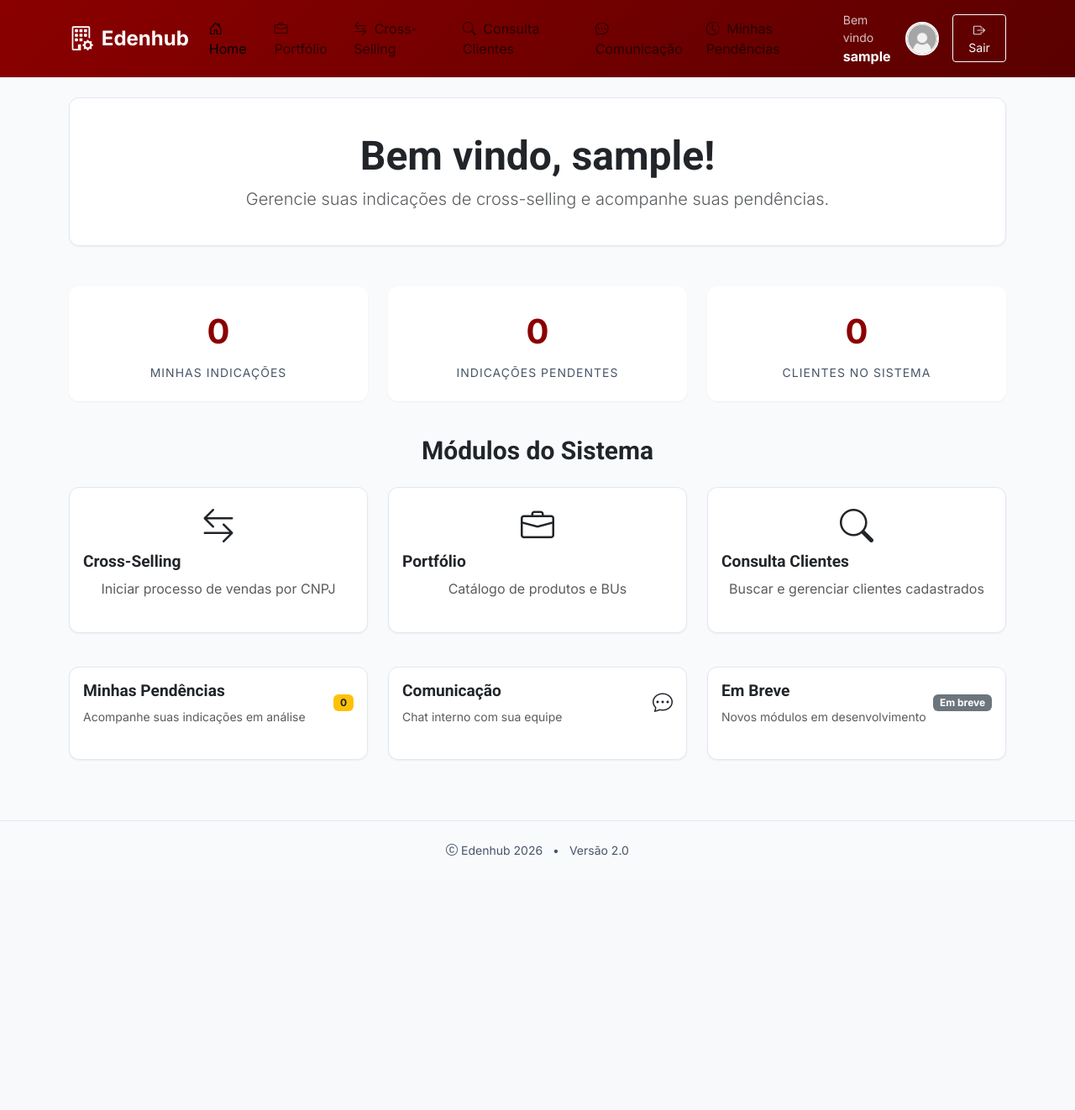
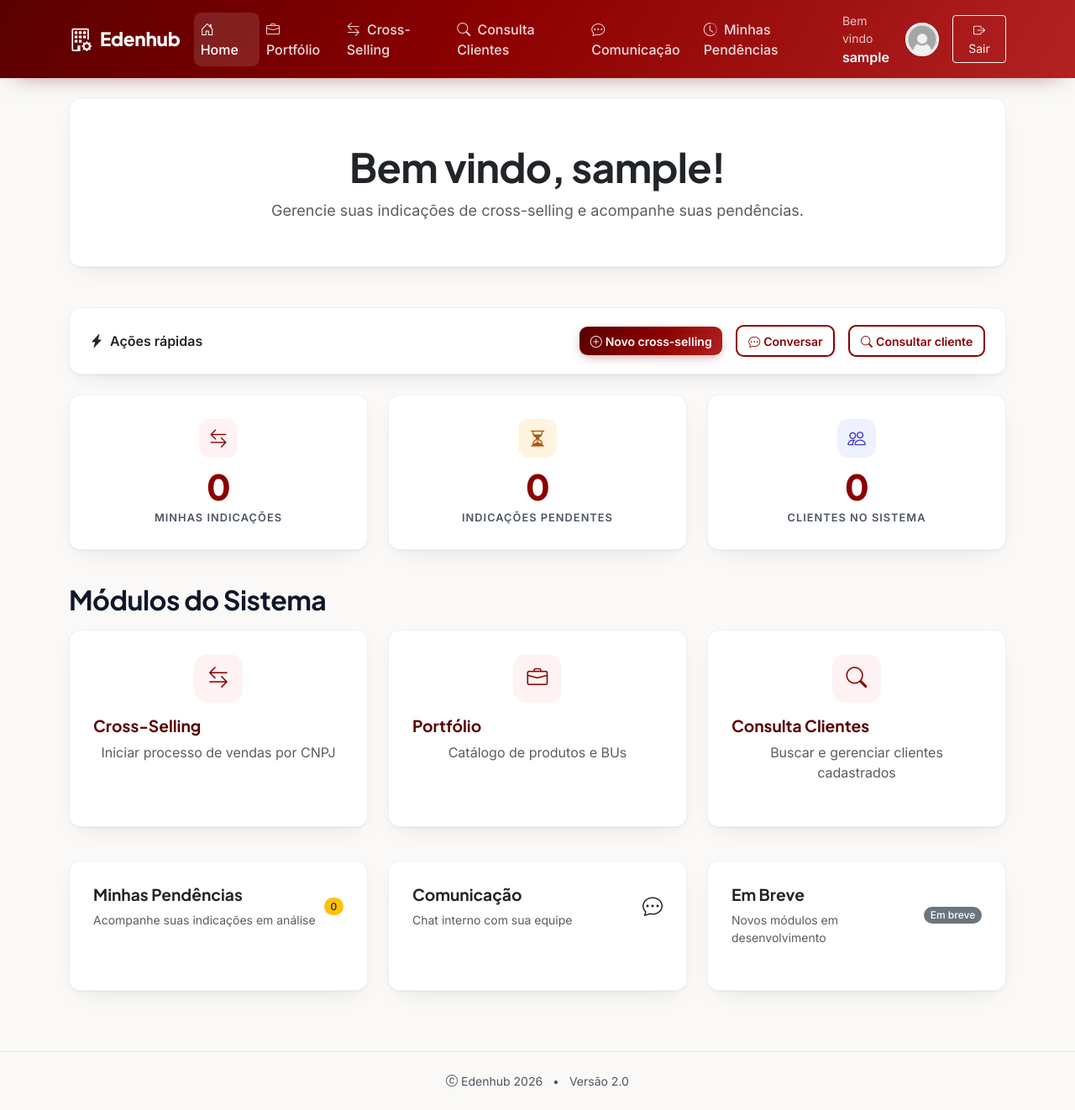
Before and after one commit to Rafael-Albuquerque06/Sistema-Edenhub, a Flask app: page /home in a window 1280 px wide. Shown: the whole page at 84% size. Before the commit the page ends 1019 px from the top, so only its background shows below. Run offline with Flask 3, Linux system fonts and the light colour scheme; the visitor is signed in with stand-in values (Sample User, id 1); data that the repository does not hold is empty.

Commit message:
style: refresh visual — tipografia Jakarta/Inter, cards, botões, navbar, hero com gradiente e métricas com ícones

```diff
--- a/app/static/css/style.css
+++ b/app/static/css/style.css
@@ -10,24 +10,29 @@
   /* Identidade Edenred (marca) */
   --edenred-primary: #8B0000;
   --edenred-secondary: #B22222;
+  --edenred-vivid: #C22B2B;
   --edenred-dark: #5A0000;
-  --edenred-light: #FFF5F5;
+  --edenred-light: #FFF2F2;
 
   /* Tokens de acessibilidade (ui-ux-pro-max: Accessible & Ethical) */
-  --color-background: #F8FAFC;
-  --color-foreground: #020617;
+  --color-background: #FAF9F7;
+  --color-foreground: #0F172A;
   --color-card: #FFFFFF;
-  --color-card-foreground: #020617;
-  --color-muted: #E8ECF1;
-  --color-muted-foreground: #475569;
-  --color-border: #E2E8F0;
+  --color-card-foreground: #0F172A;
+  --color-muted: #EEF0F3;
+  --color-muted-foreground: #4B5563;
+  --color-border: #E5E7EB;
   --color-primary: #8B0000;
   --color-on-primary: #FFFFFF;
   --color-accent: #0369A1;
   --color-on-accent: #FFFFFF;
   --color-destructive: #DC2626;
   --color-on-destructive: #FFFFFF;
-  --color-ring: #0F172A;
+  --color-ring: #8B0000;
+
+  /* Tipografia */
+  --font-display: 'Plus Jakarta Sans', 'Inter', sans-serif;
+  --font-body: 'Inter', sans-serif;
 
   /* Espaçamento (8dp rhythm) */
   --space-1: 0.5rem;
@@ -36,15 +41,18 @@
   --space-4: 2rem;
 
   /* Raio de borda */
-  --radius: 0.75rem;
+  --radius: 0.85rem;
+  --radius-sm: 0.6rem;
 
   /* Transições */
   --transition: all 0.2s ease;
 
-  /* Sombras */
-  --shadow-sm: 0 1px 2px 0 rgb(0 0 0 / 0.05);
-  --shadow: 0 4px 20px rgba(0, 0, 0, 0.08);
-  --shadow-md: 0 8px 30px rgba(139, 0, 0, 0.15);
+  /* Sombras (camadas: borda f + profundidade difusa) */
+  --shadow-sm: 0 1px 2px 0 rgb(15 23 42 / 0.06);
+  --shadow: 0 1px 2px rgb(15 23 42 / 0.05), 0 10px 28px -14px rgb(15 23 42 / 0.14);
+  --shadow-md: 0 2px 4px rgb(90 0 0 / 0.06), 0 14px 34px -14px rgb(139 0 0 / 0.22);
+  --shadow-btn: 0 4px 14px -4px rgb(139 0 0 / 0.45);
+  --shadow-btn-hover: 0 8px 22px -6px rgb(139 0 0 / 0.5);
 }
 
 /* --- Reset base --- */
@@ -53,33 +61,46 @@
 }
 
 html {
-  font-family: 'Inter', sans-serif;
+  font-family: var(--font-body);
   font-size: 16px;
-  line-height: 1.5;
+  line-height: 1.55;
 }
 
 body {
   background-color: var(--color-background);
   color: var(--color-foreground);
-  font-family: 'Inter', sans-serif;
+  font-family: var(--font-body);
   min-height: 100vh;
   margin: 0;
 }
 
-/* --- Tipografia (Roboto do design system) --- */
+/* --- Tipografia (escala + hierarquia: display/títulos/subtítulos) --- */
 h1, h2, h3, h4, h5, h6 {
-  font-family: 'Roboto', sans-serif;
-  font-weight: 600;
+  font-family: var(--font-display);
+  font-weight: 700;
   color: var(--color-foreground);
-  line-height: 1.25;
+  line-height: 1.2;
+  letter-spacing: -0.015em;
 }
 
-h1 { font-size: 2.25rem; margin-bottom: var(--space-2); }
-h2 { font-size: 1.875rem; margin-bottom: var(--space-2); }
+h1 { font-size: 2.5rem; margin-bottom: var(--space-2); }
+h2 { font-size: 2rem; margin-bottom: var(--space-2); }
 h3 { font-size: 1.5rem; margin-bottom: var(--space-1); }
 h4 { font-size: 1.25rem; margin-bottom: var(--space-1); }
-h5 { font-size: 1.125rem; margin-bottom: var(--space-1); }
+h5 { font-size: 1.1rem; margin-bottom: var(--space-1); }
+.card-title {
+  font-family: var(--font-display);
+  font-weight: 700;
+  font-size: 1.2rem;
+  letter-spacing: 0;
+  color: var(--edenred-dark);
+  display: flex;
+  align-items: center;
+  gap: 8px;
+}
 p { margin-bottom: var(--space-2); }
+
+.lead { font-size: 1.125rem; line-height: 1.65; color: var(--color-muted-foreground); }
 
 /* --- Utilitários de foco (acessibilidade) --- */
 :focus-visible {
@@ -145,23 +166,38 @@ button:disabled, a.btn-loading {
 
 /* --- NAVBAR --- */
 .navbar-edenred {
-  background: linear-gradient(135deg, var(--edenred-primary), var(--edenred-dark));
-  box-shadow: var(--shadow-sm);
-  padding: 0.8rem 0;
+  background: linear-gradient(120deg, var(--edenred-dark) 0%, var(--edenred-primary) 45%, var(--edenred-secondary) 100%);
+  box-shadow: 0 10px 30px -18px rgb(90 0 0 / 0.65);
+  padding: 0.85rem 0;
 }
 
 .navbar-brand {
-  font-weight: 700;
-  font-size: 1.5rem;
+  font-family: var(--font-display);
+  font-weight: 800;
+  font-size: 1.4rem;
   color: white !important;
   display: flex;
   align-items: center;
   gap: 10px;
   text-decoration: none;
+  letter-spacing: -0.01em;
 }
 
 .navbar-brand i {
-  font-size: 1.8rem;
+  font-size: 1.7rem;
+}
+
+.navbar-nav .nav-link {
+  font-weight: 500;
+  color: rgba(255, 255, 255, 0.85) !important;
+  border-radius: 0.55rem;
+  transition: var(--transition);
+}
+
+.navbar-nav .nav-link:hover,
+.navbar-nav .nav-link.active {
+  color: white !important;
+  background: rgba(255, 255, 255, 0.12);
 }
 
 .navbar-toggler {
@@ -174,9 +210,9 @@ button:disabled, a.btn-loading {
 
 /* --- CARDS --- */
 .card-edenred {
-  border: 1px solid var(--color-border);
+  border: 1px solid rgb(15 23 42 / 0.06);
   border-radius: var(--radius);
-  box-shadow: var(--shadow-sm);
+  box-shadow: var(--shadow);
   transition: var(--transition);
   background: var(--color-card);
   margin-bottom: var(--space-3);
@@ -188,33 +224,29 @@ button:disabled, a.btn-loading {
 
 /* Elevação só em cards realmente interativos (affordance de clique) */
 .funcionalidade-card:hover {
-  transform: translateY(-4px);
+  transform: translateY(-6px);
+}
+
+.card-edenred > .card-body {
+  padding: 1.75rem;
 }
 
 .card-header-edenred {
   background-color: var(--color-card);
   border-bottom: 1px solid var(--color-border);
-  padding: 1.2rem 1.5rem;
+  padding: 1.3rem 1.75rem;
   border-radius: var(--radius) var(--radius) 0 0 !important;
-}
-
-.card-title {
-  color: var(--edenred-dark);
-  font-weight: 600;
-  font-size: 1.2rem;
-  display: flex;
-  align-items: center;
-  gap: 8px;
 }
 
 /* --- BOTÕES --- */
 .btn-edenred {
-  background: linear-gradient(135deg, var(--edenred-primary), var(--edenred-secondary));
+  background: linear-gradient(120deg, var(--edenred-dark), var(--edenred-primary) 55%, var(--edenred-secondary));
   border: none;
-  border-radius: var(--radius);
+  border-radius: var(--radius-sm);
   color: white;
-  font-weight: 500;
-  padding: 0.5rem 1.5rem;
+  font-weight: 600;
+  padding: 0.65rem 1.5rem;
+  box-shadow: var(--shadow-btn);
   transition: var(--transition);
   cursor: pointer;
   text-decoration: none;
@@ -222,23 +254,23 @@ button:disabled, a.btn-loading {
 }
 
 .btn-edenred:hover {
-  background: linear-gradient(135deg, var(--edenred-dark), var(--edenred-primary));
+  background: linear-gradient(120deg, var(--edenred-dark), var(--edenred-secondary));
   color: white;
   transform: translateY(-2px);
-  box-shadow: 0 4px 12px rgba(139, 0, 0, 0.3);
+  box-shadow: var(--shadow-btn-hover);
   text-decoration: none;
 }
 
 .btn-outline-edenred {
   border: 2px solid var(--edenred-primary);
   color: var(--edenred-primary);
-  border-radius: var(--radius);
-  font-weight: 500;
+  border-radius: var(--radius-sm);
+  font-weight: 600;
   transition: var(--transition);
   cursor: pointer;
   text-decoration: none;
   display: inline-block;
-  padding: 0.5rem 1rem;
+  padding: 0.55rem 1.1rem;
   background: transparent;
 }
 
@@ -256,10 +288,15 @@ button:disabled, a.btn-loading {
 .badge-edenred {
   background-color: var(--edenred-light);
   color: var(--edenred-primary);
+  font-weight: 600;
+  padding: 0.45rem 0.9rem;
+  border-radius: 999px;
+  font-size: 0.85rem;
+}
+
+.badge {
+  border-radius: 999px;
   font-weight: 500;
-  padding: 0.4rem 0.8rem;
-  border-radius: 20px;
-  font-size: 0.875rem;
 }
 
 /* --- TABELAS --- */
@@ -377,71 +414,92 @@ button:disabled, a.btn-loading {
 /* --- MESSAGES (chat) --- */
 .message-bubble {
   max-width: 70%;
-  padding: 1rem;
-  border-radius: 15px;
+  padding: 0.85rem 1.1rem;
+  border-radius: 16px;
   margin-bottom: 1rem;
   position: relative;
+  box-shadow: 0 1px 2px rgb(15 23 42 / 0.08);
 }
 
 .message-sent {
-  background: linear-gradient(135deg, var(--edenred-primary), var(--edenred-secondary));
+  background: linear-gradient(120deg, var(--edenred-primary), var(--edenred-secondary));
   color: white;
-  border-radius: 15px 15px 0 15px;
+  border-radius: 16px 16px 4px 16px;
   margin-left: auto;
 }
 
 .message-received {
-  background: #f0f0f0;
-  color: #333;
-  border-radius: 15px 15px 15px 0;
+  background: #F1F3F5;
+  color: #1F2937;
+  border-radius: 16px 16px 16px 4px;
 }
 
 /* --- STATS CARDS --- */
 .stats-card {
   background: var(--color-card);
+  border: 1px solid rgb(15 23 42 / 0.06);
   border-radius: var(--radius);
-  padding: 1.5rem;
+  padding: 1.75rem 1.5rem;
   text-align: center;
-  box-shadow: var(--shadow-sm);
+  box-shadow: var(--shadow);
   transition: var(--transition);
+  height: 100%;
 }
 
 .stats-card:hover {
-  transform: translateY(-4px);
   box-shadow: var(--shadow-md);
 }
 
+.stats-icon {
+  width: 46px;
+  height: 46px;
+  border-radius: 0.8rem;
+  display: inline-flex;
+  align-items: center;
+  justify-content: center;
+  font-size: 1.35rem;
+  margin-bottom: 0.75rem;
+}
+
+.stats-icon--primary { background: var(--edenred-light); color: var(--edenred-primary); }
+.stats-icon--warning { background: #FFF4E0; color: #B45309; }
+.stats-icon--neutral { background: #EEF2FF; color: #4338CA; }
+
 .stats-number {
-  font-size: 2.5rem;
-  font-weight: 700;
+  font-family: var(--font-display);
+  font-size: 2.6rem;
+  font-weight: 800;
+  line-height: 1.1;
   color: var(--edenred-primary);
-  margin-bottom: 0.5rem;
+  margin-bottom: 0.25rem;
+  letter-spacing: -0.02em;
 }
 
 .stats-label {
   color: var(--color-muted-foreground);
-  font-size: 0.875rem;
+  font-size: 0.8rem;
+  font-weight: 600;
   text-transform: uppercase;
-  letter-spacing: 1px;
+  letter-spacing: 0.08em;
 }
 
 /* --- FORM CONTROLS --- */
 .form-control-custom {
-  border: 2px solid var(--color-border);
-  border-radius: var(--radius);
-  padding: 0.8rem 1rem;
+  border: 1.5px solid var(--color-border);
+  border-radius: var(--radius-sm);
+  padding: 0.75rem 1rem;
   transition: var(--transition);
   background: var(--color-card);
 }
 
 .form-control-custom:focus {
   border-color: var(--edenred-primary);
-  box-shadow: 0 0 0 0.2rem rgba(139, 0, 0, 0.15);
+  box-shadow: 0 0 0 4px rgb(139 0 0 / 0.1);
   outline: none;
 }
 
 .form-control-custom::placeholder {
-  color: var(--color-muted-foreground);
+  color: #6B7280;
 }
 
 /* --- FOOTER --- */
@@ -527,6 +589,70 @@ button:disabled, a.btn-loading {
   max-width: 100%;
   height: auto;
   display: block;
+}
+
+/* --- HERO da landing (gradiente Edenred) --- */
+.hero-edenred {
+  background:
+    radial-gradient(ellipse 60% 80% at 85% 15%, rgb(255 255 255 / 0.14), transparent 60%),
+    radial-gradient(ellipse 50% 70% at 10% 90%, rgb(178 34 34 / 0.55), transparent 65%),
+    linear-gradient(120deg, var(--edenred-dark) 0%, var(--edenred-primary) 50%, var(--edenred-secondary) 100%);
+  border-radius: 1.35rem;
+  box-shadow: 0 24px 60px -24px rgb(90 0 0 / 0.55);
+  margin-bottom: var(--space-4);
+  overflow: hidden;
+  position: relative;
+}
+
+.hero-edenred .display-3 {
+  font-family: var(--font-display);
+  font-weight: 800;
+  letter-spacing: -0.03em;
+}
+
+.hero-edenred .lead {
+  color: rgb(255 255 255 / 0.88);
+  max-width: 46rem;
+  margin-left: auto;
+  margin-right: auto;
+}
+
+/* --- Faixa de prova (landing) --- */
+.proof-item {
+  display: flex;
+  align-items: center;
+  gap: 0.65rem;
+  justify-content: center;
+  color: var(--color-muted-foreground);
+  font-weight: 500;
+}
+
+.proof-item i {
+  color: var(--edenred-primary);
+}
+
+/* --- Ícone em bloco de cor (cards de feature) --- */
+.feature-icon {
+  width: 58px;
+  height: 58px;
+  border-radius: 1rem;
+  background: var(--edenred-light);
+  color: var(--edenred-primary);
+  display: inline-flex;
+  align-items: center;
+  justify-content: center;
+  font-size: 1.55rem;
+  margin-bottom: 1rem;
+}
+
+/* --- Ações rápidas (dashboard) --- */
+.quick-actions {
+  background: var(--color-card);
+  border: 1px solid rgb(15 23 42 / 0.06);
+  border-radius: var(--radius);
+  box-shadow: var(--shadow);
+  padding: 1.25rem 1.5rem;
+  margin-bottom: var(--space-3);
 }
 
 /* --- Status online/offline (chat) --- */
--- a/app/templates/base.html
+++ b/app/templates/base.html
@@ -11,8 +11,8 @@
     <!-- Bootstrap Icons -->
     <link href="https://cdn.jsdelivr.net/npm/bootstrap-icons@1.10.0/font/bootstrap-icons.css" rel="stylesheet">
 
-    <!-- Google Fonts: Inter + Roboto (design system) -->
-    <link href="https://fonts.googleapis.com/css2?family=Inter:wght@300;400;500;600;700&family=Roboto:ital,wght@0,300;0,400;0,500;0,700;1,400&display=swap" rel="stylesheet">
+    <!-- Google Fonts: Plus Jakarta Sans (títulos) + Inter (corpo) -->
+    <link href="https://fonts.googleapis.com/css2?family=Plus+Jakarta+Sans:wght@500;600;700;800&family=Inter:wght@400;500;600&display=swap" rel="stylesheet">
 
     <!-- CSS customizado (design system extraído) -->
     <link href="{{ url_for('static', filename='css/style.css') }}" rel="stylesheet">
--- a/app/templates/home.html
+++ b/app/templates/home.html
@@ -17,22 +17,41 @@
     </div>
 </div>
 
+<!-- AÇÕES RÁPIDAS -->
+<div class="quick-actions d-flex flex-wrap align-items-center gap-3 mb-4">
+    <strong class="text-dark me-auto">
+        <i class="bi bi-lightning-charge-fill text-edenred me-2" aria-hidden="true"></i>Ações rápidas
+    </strong>
+    <a href="{{ url_for('main.crosselling') }}" class="btn btn-edenred btn-sm fw-semibold">
+        <i class="bi bi-plus-circle me-1" aria-hidden="true"></i>Novo cross-selling
+    </a>
+    <a href="{{ url_for('main.comunicacao') }}" class="btn btn-outline-edenred btn-sm">
+        <i class="bi bi-chat-dots me-1" aria-hidden="true"></i>Conversar
+    </a>
+    <a href="{{ url_for('main.consulta_clientes') }}" class="btn btn-outline-edenred btn-sm">
+        <i class="bi bi-search me-1" aria-hidden="true"></i>Consultar cliente
+    </a>
+</div>
+
 <!-- STATS CARDS -->
 <div class="row mb-4">
     <div class="col-md-4 mb-3">
         <div class="stats-card">
+            <div class="stats-icon stats-icon--primary" aria-hidden="true"><i class="bi bi-arrow-left-right"></i></div>
             <div class="stats-number">{{ minhas_indicacoes }}</div>
             <div class="stats-label">Minhas Indicações</div>
         </div>
     </div>
     <div class="col-md-4 mb-3">
         <div class="stats-card">
+            <div class="stats-icon stats-icon--warning" aria-hidden="true"><i class="bi bi-hourglass-split"></i></div>
             <div class="stats-number">{{ minhas_pendencias }}</div>
             <div class="stats-label">Indicações Pendentes</div>
         </div>
     </div>
     <div class="col-md-4 mb-3">
         <div class="stats-card">
+            <div class="stats-icon stats-icon--neutral" aria-hidden="true"><i class="bi bi-people"></i></div>
             <div class="stats-number">{{ total_clientes }}</div>
             <div class="stats-label">Clientes no Sistema</div>
         </div>
@@ -41,16 +60,16 @@
 
 <!-- FUNCIONALIDADES PRINCIPAIS -->
 <div class="row mb-4">
-    <div class="col-12">
-        <h2 class="text-center text-dark mb-4">Módulos do Sistema</h2>
+    <div class="col-12 mb-3">
+        <h2 class="mb-0">Módulos do Sistema</h2>
     </div>
 
     <div class="col-md-4 mb-3">
         <a href="{{ url_for('main.crosselling') }}" class="text-decoration-none">
             <div class="card card-edenred funcionalidade-card h-100">
                 <div class="card-body text-center">
-                    <i class="bi bi-arrow-left-right fs-1 mb-3 text-edenred"></i>
-                    <h5 class="card-title text-dark">Cross-Selling</h5>
+                    <div class="feature-icon" aria-hidden="true"><i class="bi bi-arrow-left-right"></i></div>
+                    <h5 class="card-title">Cross-Selling</h5>
                     <p class="card-text text-muted">Iniciar processo de vendas por CNPJ</p>
                 </div>
             </div>
@@ -61,8 +80,8 @@
         <a href="{{ url_for('main.portfolio') }}" class="text-decoration-none">
             <div class="card card-edenred funcionalidade-card h-100">
                 <div class="card-body text-center">
-                    <i class="bi bi-briefcase fs-1 mb-3 text-edenred"></i>
-                    <h5 class="card-title text-dark">Portfólio</h5>
+                    <div class="feature-icon" aria-hidden="true"><i class="bi bi-briefcase"></i></div>
+                    <h5 class="card-title">Portfólio</h5>
                     <p class="card-text text-muted">Catálogo de produtos e BUs</p>
                 </div>
             </div>
@@ -73,8 +92,8 @@
         <a href="{{ url_for('main.consulta_clientes') }}" class="text-decoration-none">
             <div class="card card-edenred funcionalidade-card h-100">
                 <div class="card-body text-center">
-                    <i class="bi bi-search fs-1 mb-3 text-edenred"></i>
-                    <h5 class="card-title text-dark">Consulta Clientes</h5>
+                    <div class="feature-icon" aria-hidden="true"><i class="bi bi-search"></i></div>
+                    <h5 class="card-title">Consulta Clientes</h5>
                     <p class="card-text text-muted">Buscar e gerenciar clientes cadastrados</p>
                 </div>
             </div>
```
Also changed, not shown: other parts of app/static/css/style.css (+16 -9 lines), app/templates/index.html (+40 -29 lines).
